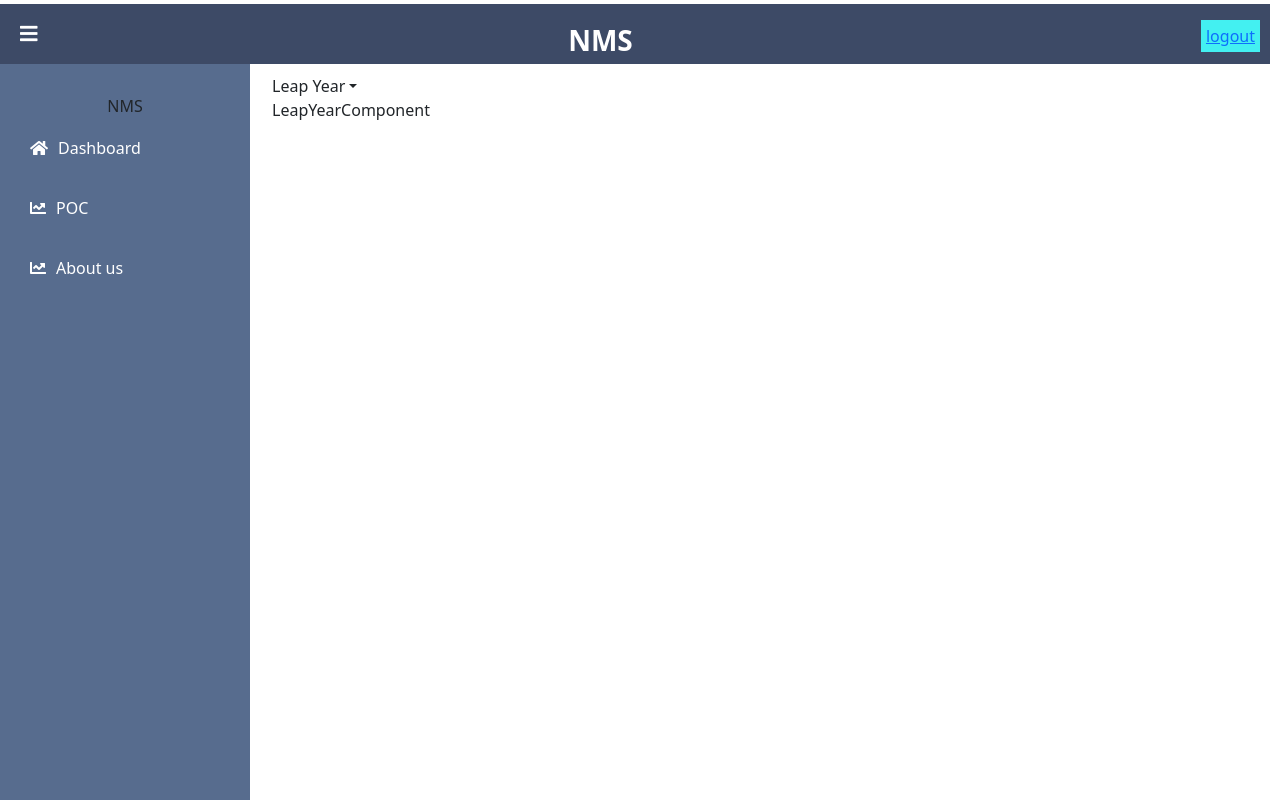
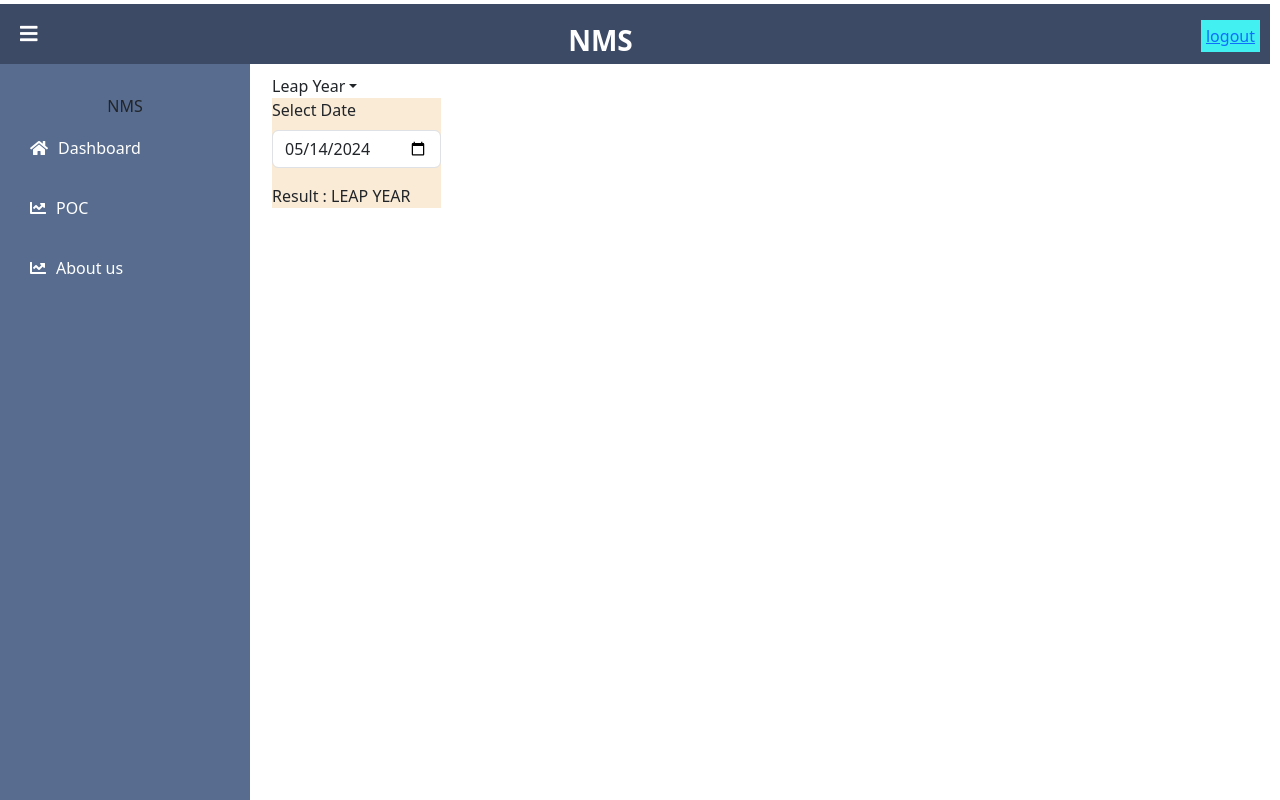
Before and after one commit to kalesmca/webpack-react-boilerplate, a React app: page /poc/leap in a window 1280 px wide. Built offline with nearby package versions, Linux system fonts and the light colour scheme.

Commit message:
leap year concept done

```diff
--- a/package.json
+++ b/package.json
@@ -1,5 +1,5 @@
 {
-  "name": "webpack-react-boilerplate",
+  "name": "React-POC",
   "version": "1.0.0",
   "description": "",
   "main": "index.js",
--- /dev/null
+++ b/src/config/utills.js
@@ -0,0 +1,13 @@
+export const formatAppDate = (date) => {
+    var d = new Date(date),
+        month = '' + (d.getMonth() + 1),
+        day = '' + d.getDate(),
+        year = d.getFullYear();
+
+    if (month.length < 2)
+        month = '0' + month;
+    if (day.length < 2)
+        day = '0' + day;
+
+    return [year, month, day].join('-');
+}
--- a/src/containers/POC/components/leapYearComponent.js
+++ b/src/containers/POC/components/leapYearComponent.js
@@ -1,8 +1,39 @@
-import React from "react";
+import React,{useState, useEffect} from "react";
+import Form from 'react-bootstrap/Form';
+import Row from 'react-bootstrap/Row';
+import Col from 'react-bootstrap/Col';
+import "../poc.scss";
+import {formatAppDate} from '../../../config/utills';
 
 const LeapYearComponent = () =>{
+    const [inputDate, setInputDate] = useState(formatAppDate(new Date()));
+    const [output, setOutput] = useState("");
+
+    useEffect(()=>{
+        const year = new Date(inputDate).getFullYear();
+        setOutput(!(year%4) ? "LEAP YEAR" : "NON LEAP YEAR");
+
+    },[inputDate])
     return(
-        <div>LeapYearComponent</div>
+        <div className="leap-year-container">
+             <Form >
+            <Row className="mb-3">
+
+                <Form.Group as={Col} controlId="date">
+                    <Form.Label>Select Date</Form.Label>
+                    <Form.Control type="date" value={inputDate} name="date"
+                        onChange={(e) => { setInputDate(e.target.value) }}
+
+                    />
+
+
+                </Form.Group>
+                </Row>
+                </Form>
+            <div className="result">
+                Result : <span>{output}</span>
+            </div>
+        </div>
     )
 }
 
--- a/src/containers/POC/poc.scss
+++ b/src/containers/POC/poc.scss
@@ -1,4 +1,8 @@
 .poc-container{
     margin:10px;
     position: absolute;
+
+    .leap-year-container{
+        background-color: antiquewhite;
+    }
 }
```
Also changed, not shown: 1 other file (tests, documents, lock files or other folders).
